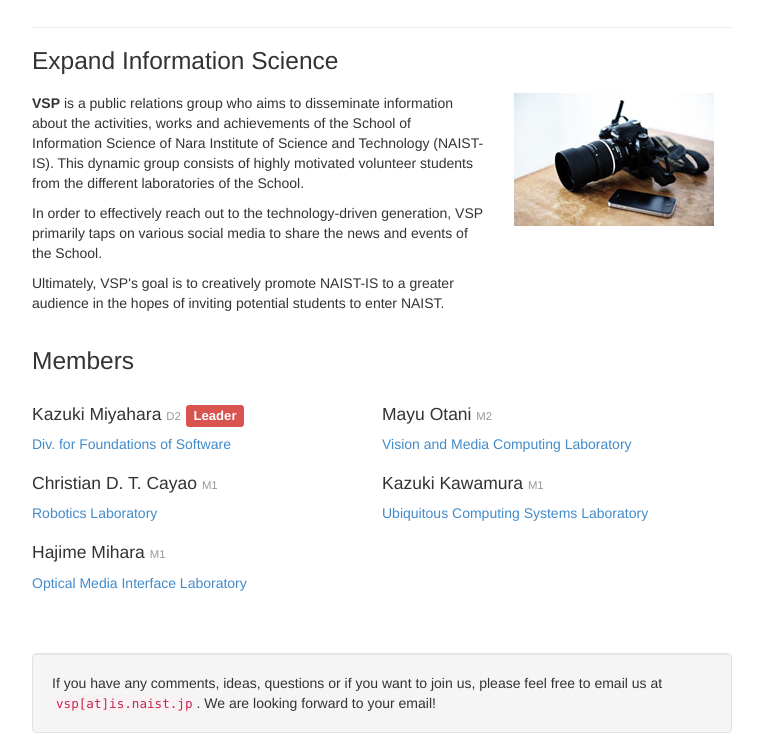
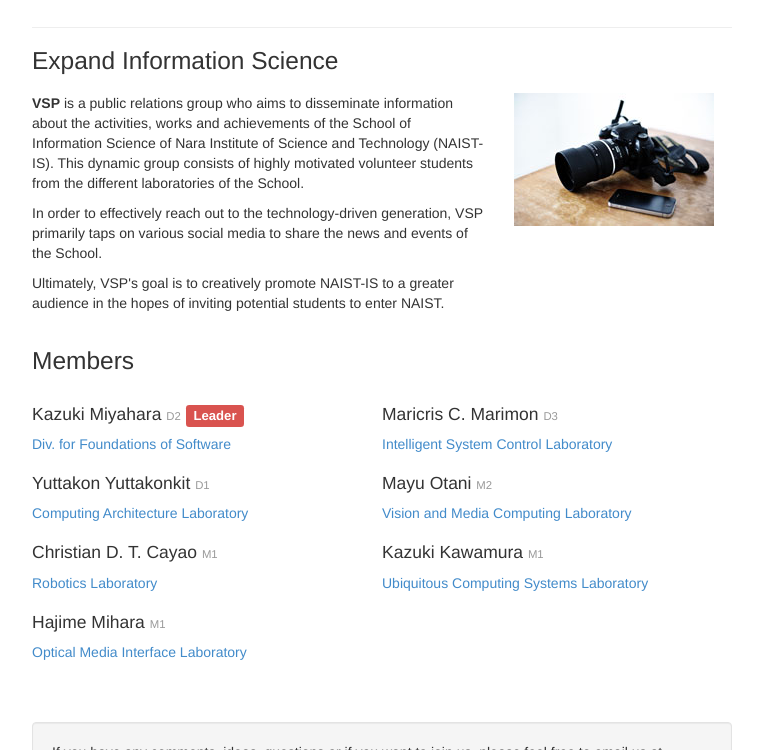
Before and after one commit to kmiya/vsp-web, a plain HTML site: page index.html in a window 1280 px wide. Shown: the part 290-1040 px from the top of the page, without its empty margins (258-1021 px from the left). Drawn offline with Linux system fonts and the light colour scheme.

Commit message:
add new members
fixed

修正

```diff
--- a/index.html
+++ b/index.html
@@ -65,6 +65,11 @@
             </section>
 
             <section class="member">
+              <h3>Yuttakon Yuttakonkit <small>D1</small></h3>
+              <p><a href="http://arch.naist.jp/">Computing Architecture Laboratory</a></p>
+            </section>
+
+            <section class="member">
               <h3>Christian D. T. Cayao <small>M1</small></h3>
               <p><a href="http://robotics.naist.jp/en/">Robotics Laboratory</a></p>
             </section>
@@ -75,8 +80,12 @@
             </section>
           </div>
 
-          <!--right column-->
           <div class="col-sm-6">
+            <section class="member">
+              <h3>Maricris C. Marimon <small>D3</small></h3>
+              <p><a href="http://genesis.naist.jp/english/">Intelligent System Control Laboratory</a></p>
+            </section>
+
             <section class="member">
               <h3>Mayu Otani <small>M2</small></h3>
               <p><a href="http://yokoya.naist.jp/index-e.html">Vision and Media Computing Laboratory</a></p>
@@ -86,7 +95,6 @@
               <h3>Kazuki Kawamura <small>M1</small></h3>
               <p><a href="http://ubi-lab.naist.jp/?lang=en">Ubiquitous Computing Systems Laboratory</a></p>
             </section>
-
 
           </div>
 
```
Also changed, not shown: index-jp.html (+5 -10 lines).
